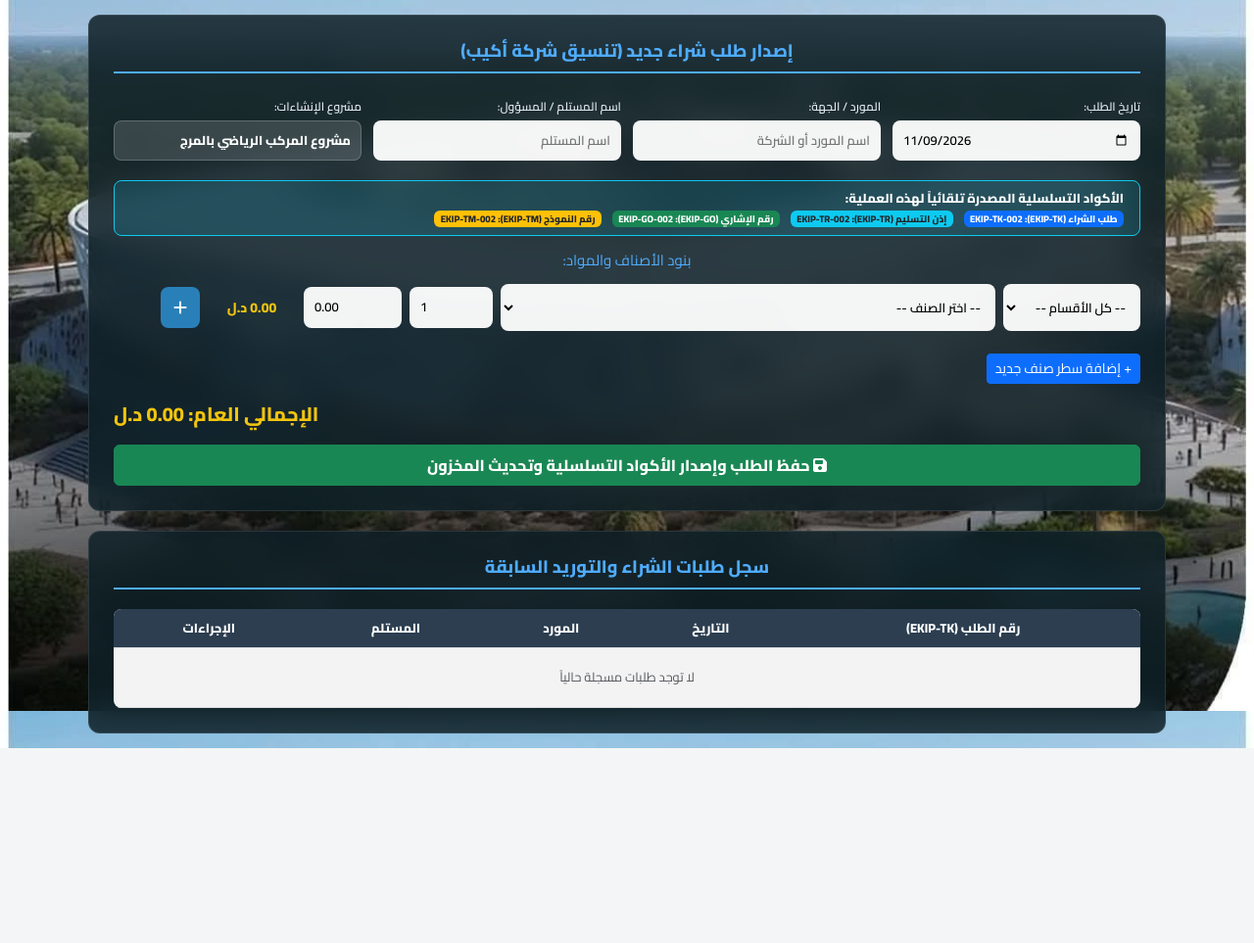
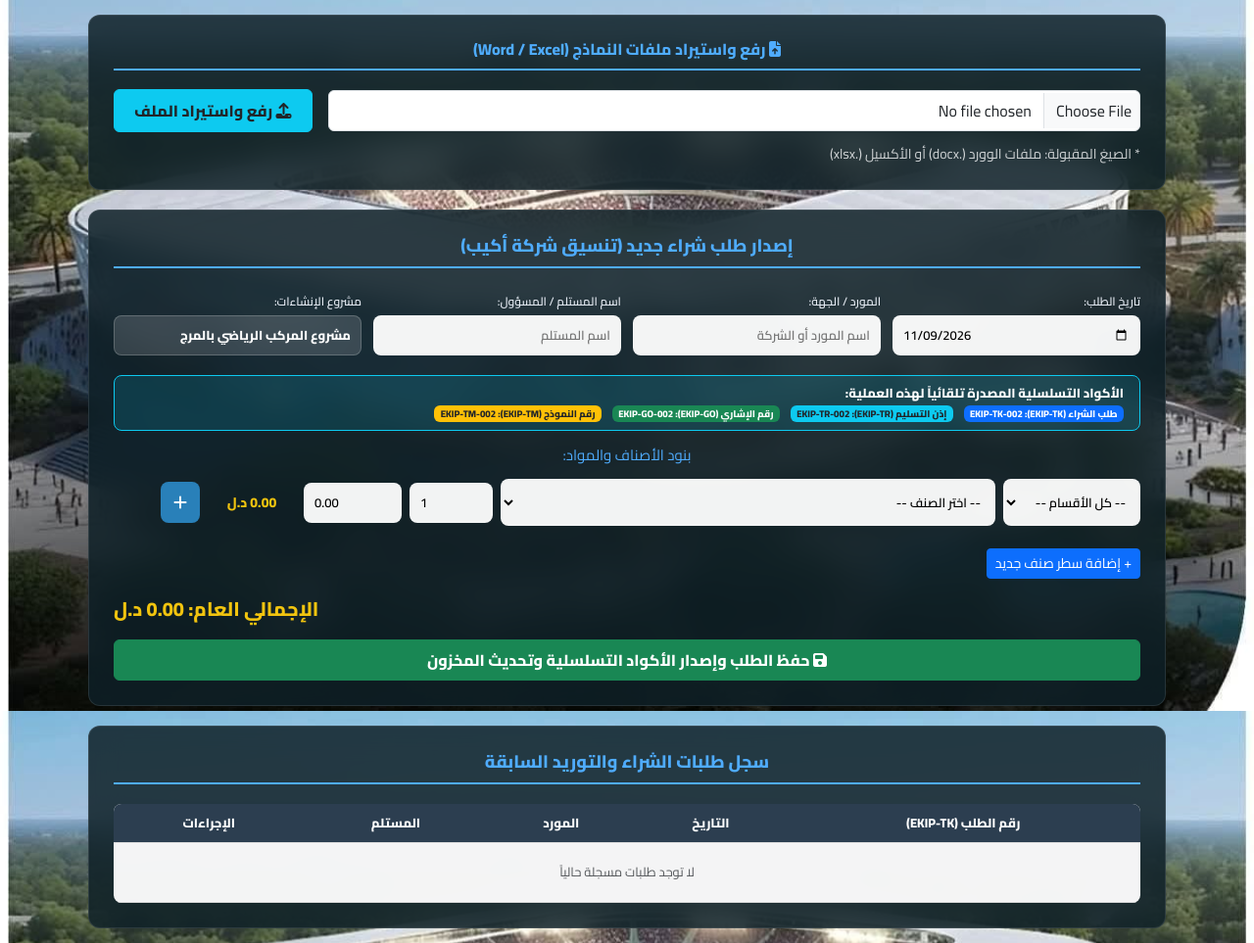
Before and after one commit to alifetory3-boop/EKiP, a Flask app: page /purchase in a window 1280 px wide. Shown: the part 74-1037 px from the top of the page at 98% size. Before the commit the page ends 838 px from the top, so only its background shows below. Run offline with Flask 3, Linux system fonts and the light colour scheme; a user stored in the database is signed in; data comes from the database, SQL or seed files in the repository; data that the repository does not hold is empty.

Commit message:
Add upload section for Word and Excel files

```diff
--- a/templates/purchase.html
+++ b/templates/purchase.html
@@ -14,7 +14,7 @@
         header a { color: #4facfe; text-decoration: none; font-weight: bold; font-size: 14px; margin-left: 15px; }
 
         .container-box { max-width: 1100px; margin: 0 auto; display: flex; flex-direction: column; gap: 20px; }
-        .form-box, .table-box { background: rgba(15, 32, 39, 0.85); backdrop-filter: blur(15px); padding: 25px; border-radius: 12px; border: 1px solid rgba(255,255,255,0.1); width: 100%; }
+        .form-box, .table-box, .upload-box { background: rgba(15, 32, 39, 0.85); backdrop-filter: blur(15px); padding: 25px; border-radius: 12px; border: 1px solid rgba(255,255,255,0.1); width: 100%; }
 
         h3 { color: #4facfe; margin-bottom: 20px; font-weight: 800; border-bottom: 2px solid #4facfe; padding-bottom: 10px; font-size: 18px; text-align: center; }
 
@@ -59,6 +59,19 @@
   {% endwith %}
 
   <div class="container-box">
+
+    <!-- قسم رفع واستيراد ملفات Word و Excel -->
+    <div class="upload-box">
+      <h3 style="font-size: 16px; margin-bottom: 15px;"><i class="fa-solid fa-file-arrow-up"></i> رفع واستيراد ملفات النماذج (Word / Excel)</h3>
+      <form action="{{ url_for('upload_document') }}" method="POST" enctype="multipart/form-data" class="d-flex gap-3 align-items-center flex-wrap">
+        <div style="flex: 1; min-width: 250px;">
+          <input type="file" name="file" accept=".docx, .xlsx" class="form-control" required style="background: #fff; padding: 8px;">
+        </div>
+        <button type="submit" class="btn btn-info text-dark fw-bold" style="padding: 9px 20px;"><i class="fa-solid fa-upload"></i> رفع واستيراد الملف</button>
+      </form>
+      <small class="text-light mt-2 d-block" style="opacity: 0.8;">* الصيغ المقبولة: ملفات الوورد (.docx) أو الأكسيل (.xlsx)</small>
+    </div>
+
     <div class="form-box">
       <h3>إصدار طلب شراء جديد (تنسيق شركة أكيب)</h3>
       <form method="post">
```
